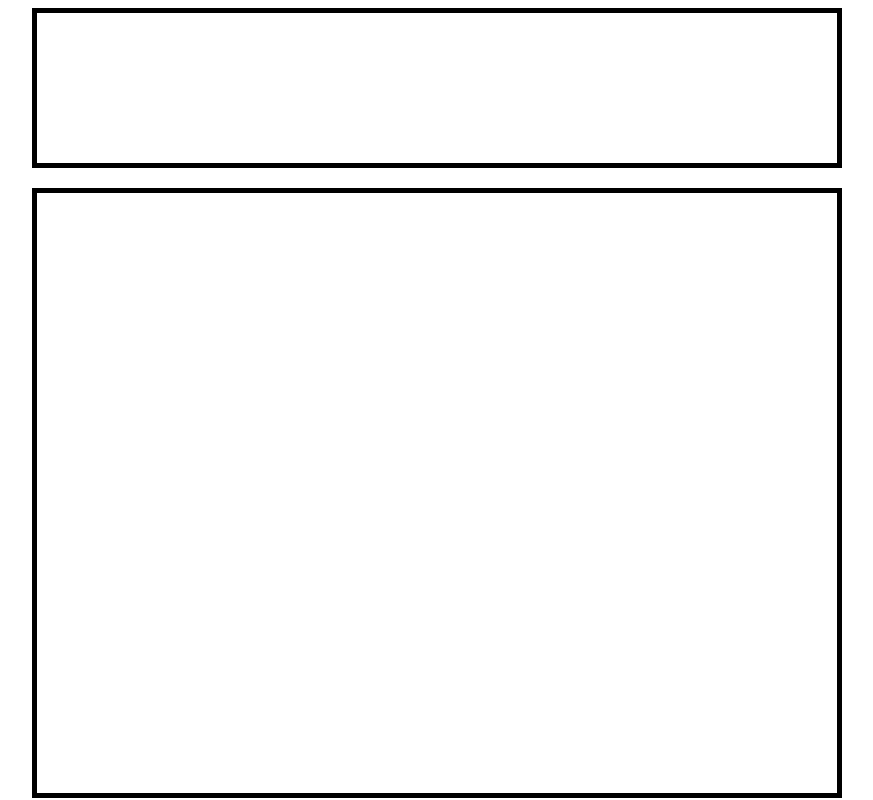
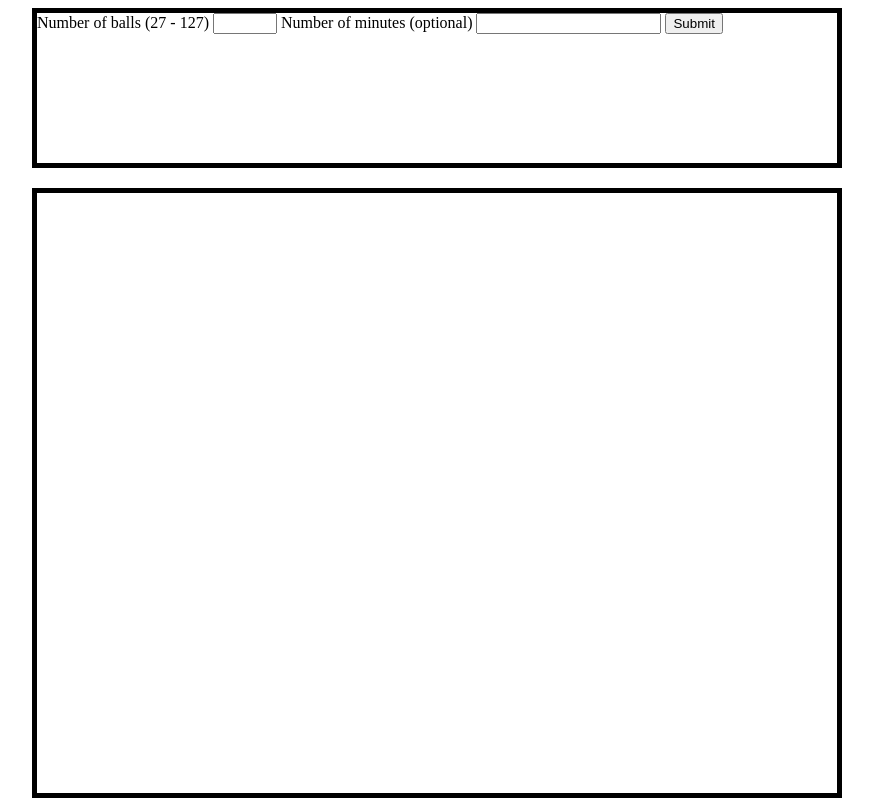
Before and after one commit to johnvoyage/vanilla_clock, a plain HTML site: page index.html in a window 1280 px wide. Shown: the whole page, without its empty margins (203-1076 px from the left). Drawn offline with nearby package versions, Linux system fonts and the light colour scheme.

Commit message:
form content done

```diff
--- a/canvas.css
+++ b/CSS/clockBoards.css
@@ -20,3 +20,7 @@
   right: 0;
   border: 5px solid black;
 }
+
+form {
+  top: 5;
+}
--- /dev/null
+++ b/JavaScript/ballForm.js
@@ -0,0 +1,14 @@
+document.addEventListener("DOMContentLoaded", () => {
+  console.log("DOM Content Loaded");
+
+  const ballForm = document.createElement("form");
+  ballForm.innerHTML = `
+    <label>Number of balls (27 - 127)</label>
+    <input required type='number' min='27' max='127'>
+    <label>Number of minutes (optional)</label>
+    <input min='1', step='1' type='number'>
+    <input type='submit'>
+  `;
+  const clockInfoDiv = document.getElementById("clockInfo");
+  clockInfoDiv.append(ballForm);
+});
--- a/index.html
+++ b/index.html
@@ -4,9 +4,10 @@
   <meta name="viewport" content="width=device-width, initial-scale=1.0">
   <meta http-equiv="X-UA-Compatible" content="ie=edge">
 
-  <link rel="stylesheet" href="./canvas.css">
+  <link rel="stylesheet" href="./CSS/clockBoards.css">
 
   <!-- <script src='./app.js'></script> -->
+  <script src='./JavaScript/ballForm.js'></script>
 
   <script src="https://cdnjs.cloudflare.com/ajax/libs/Chart.js/2.7.2/Chart.min.js"></script>
   <!-- <link rel="stylesheet" href="https://maxcdn.bootstrapcdn.com/bootstrap/4.0.0/css/bootstrap.min.css"> -->
```
